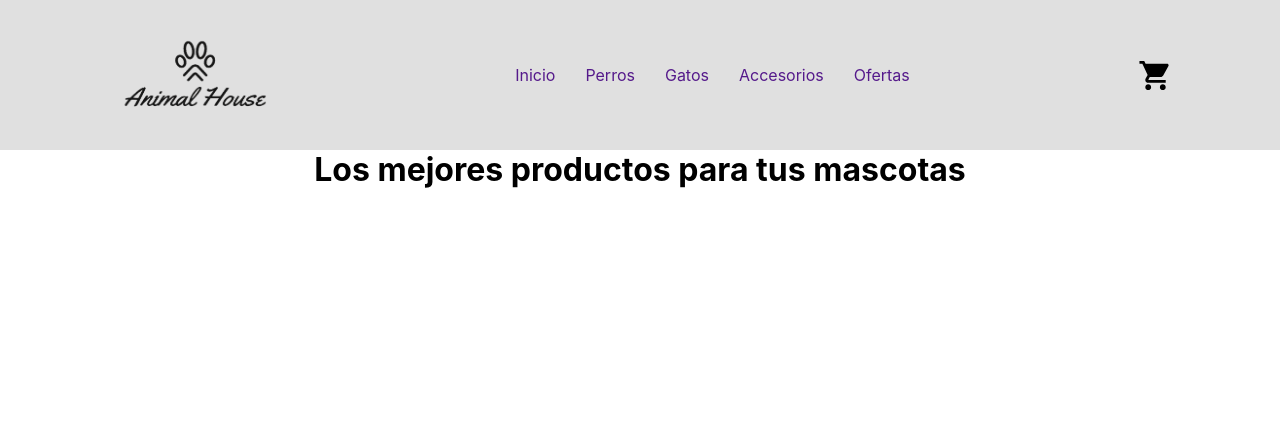
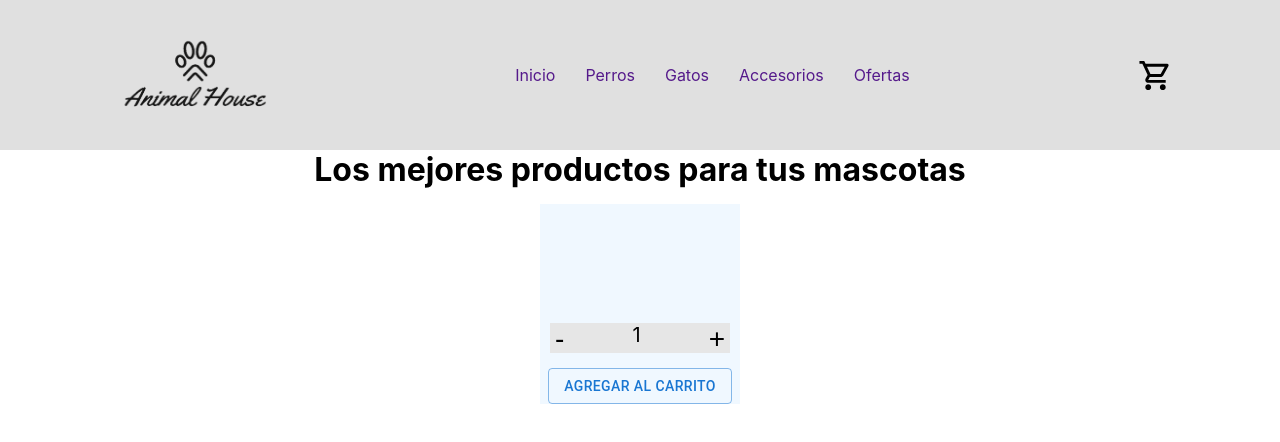
Before and after one commit to ferrivadero/house-animal, a React (Create React App) app: page / in a window 1280 px wide. Shown: the top 442 px of the page. Built offline with nearby package versions, Linux system fonts and the light colour scheme.

Commit message:
se agrego contador

```diff
--- a/package.json
+++ b/package.json
@@ -7,10 +7,11 @@
     "@emotion/react": "^11.10.4",
     "@emotion/styled": "^11.10.4",
     "@mui/icons-material": "^5.10.3",
-    "@mui/material": "^5.10.3",
+    "@mui/material": "^5.10.4",
     "@testing-library/jest-dom": "^5.16.5",
     "@testing-library/react": "^13.3.0",
     "@testing-library/user-event": "^13.5.0",
+    "bootstrap": "^5.2.1",
     "react": "^18.2.0",
     "react-dom": "^18.2.0",
     "react-scripts": "5.0.1",
--- a/src/App.jsx
+++ b/src/App.jsx
@@ -1,6 +1,7 @@
 import React from 'react';
-import NavBar from  './Components/NavBar'
+import NavBar from  './Components/NavBar';
 import ItemListContainer from './Components/ItemListContainer';
+
 
 const App = ()=>{
 
--- a/src/Components/CartWidget.js
+++ b/src/Components/CartWidget.js
@@ -1,10 +1,10 @@
 import React from "react";
-import ShoppingCartIcon from "@mui/icons-material/ShoppingCart";
+import ShoppingCartOutlinedIcon from '@mui/icons-material/ShoppingCartOutlined';
 
 
 const CartWidget = () => {
     return (
-    <ShoppingCartIcon fontSize="large"  />
+    <ShoppingCartOutlinedIcon fontSize="large"  />
     )
 }
 
--- /dev/null
+++ b/src/Components/ItemCount.js
@@ -0,0 +1,77 @@
+import React, {useState} from "react";
+import { Button } from "@mui/material";
+
+
+
+
+const ItemCount = ({stock, initial, onAdd}) => {
+
+    const [contador, setContador] = useState(initial)
+
+    const sumar = () => {
+        if (stock > contador) {
+        setContador(contador + 1)
+        }
+    }
+
+    const restar = () => {
+        if (contador >= 2) {
+            setContador(contador - 1)
+        }
+
+    }
+
+    return(
+        <>
+        <div style={style.contenedor}>
+        <div style={style.contenedorContador}>
+        <button style={style.boton} onClick={restar}>-</button>
+        <div style={style.contador} >{contador}</div>
+        <button style={style.boton} onClick={sumar} >+</button>
+        </div>
+        <Button onClick={onAdd} variant="outlined">Agregar al carrito</Button>
+        </div>
+        </>
+    )
+}
+
+const style ={
+    contenedor:{
+    display: "flex",
+    flexDirection: "column",
+    justifyContent: "flex-end",
+    flexWrap: "nowrap",
+    alignItems: "center",
+    backgroundColor: "aliceblue",
+    height: 200,
+    width: 200,
+    margin: "auto"
+},
+
+    boton:{
+    border: "none",
+    background: "none",
+    fontSize: 28,
+    alignItems: "center"
+},
+
+    contador:{
+    fontSize: 20,
+},
+
+    contenedorContador:{
+    backgroundColor: "rgb(230, 230, 230)",
+    justifyContent: "space-between",
+    height: 30,
+    width: 180,
+    display: "flex",
+    flexDirection: "row",
+    textAlign: "center",
+    paddingLeft: 5,
+    paddingRight: 5,
+    marginBottom: 15
+}
+}
+
+
+export default ItemCount;
--- a/src/Components/ItemListContainer.js
+++ b/src/Components/ItemListContainer.js
@@ -1,15 +1,27 @@
 import React from "react";
+import ItemCount from './ItemCount';
 
 const ItemListContainer = ({greeting}) => {
+
+    const onAdd = () => {
+            console.log(`se agregaron productos al carro`)
+
+    }
+
+
     return (
+        <>
         <h1 style={style.titulo}>{greeting}</h1>
+        <ItemCount initial = {1} stock = {7} onAdd = {onAdd}/>
+        </>
     )
 }
 
 
 const style = {
     titulo: {
-        textAlign: 'center'
+        textAlign: 'center',
+        paddingBottom: 15
     }
 }
 
```
Also changed, not shown: 1 other file (tests, documents, lock files or other folders).
